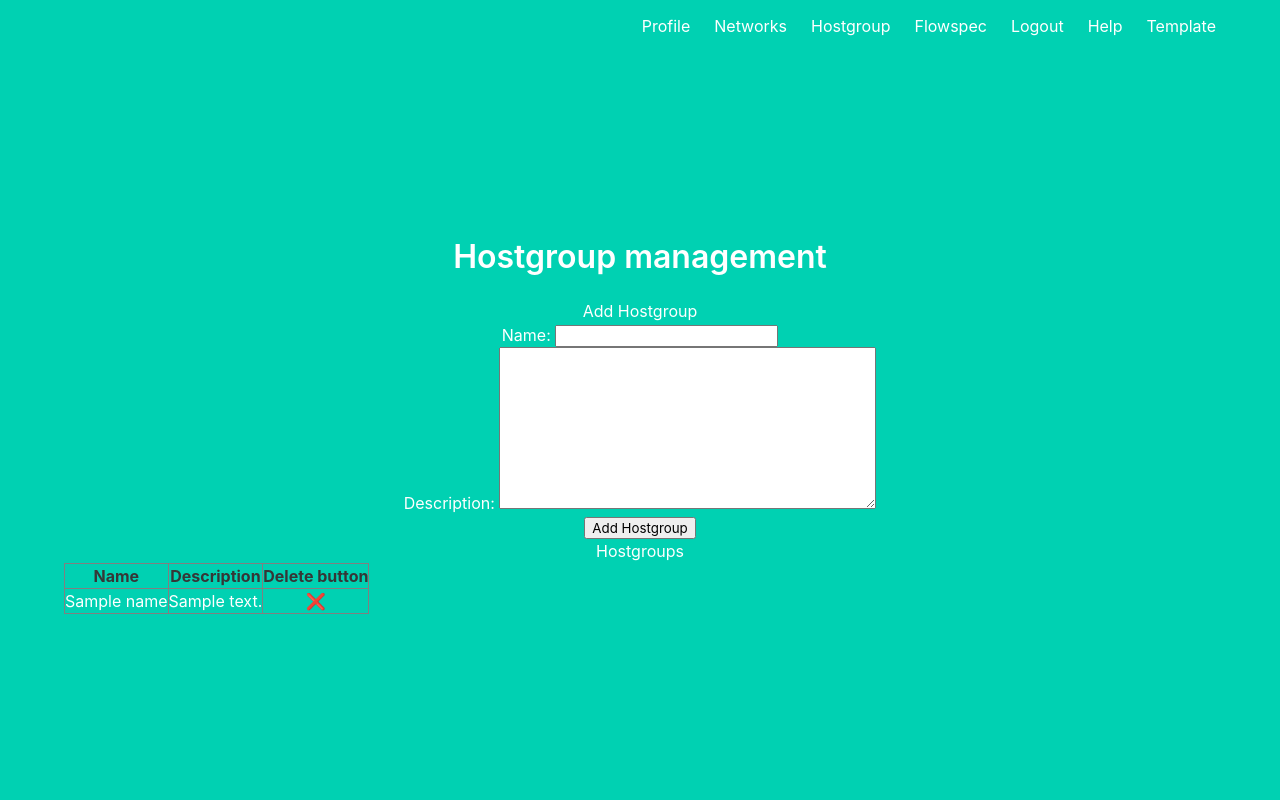
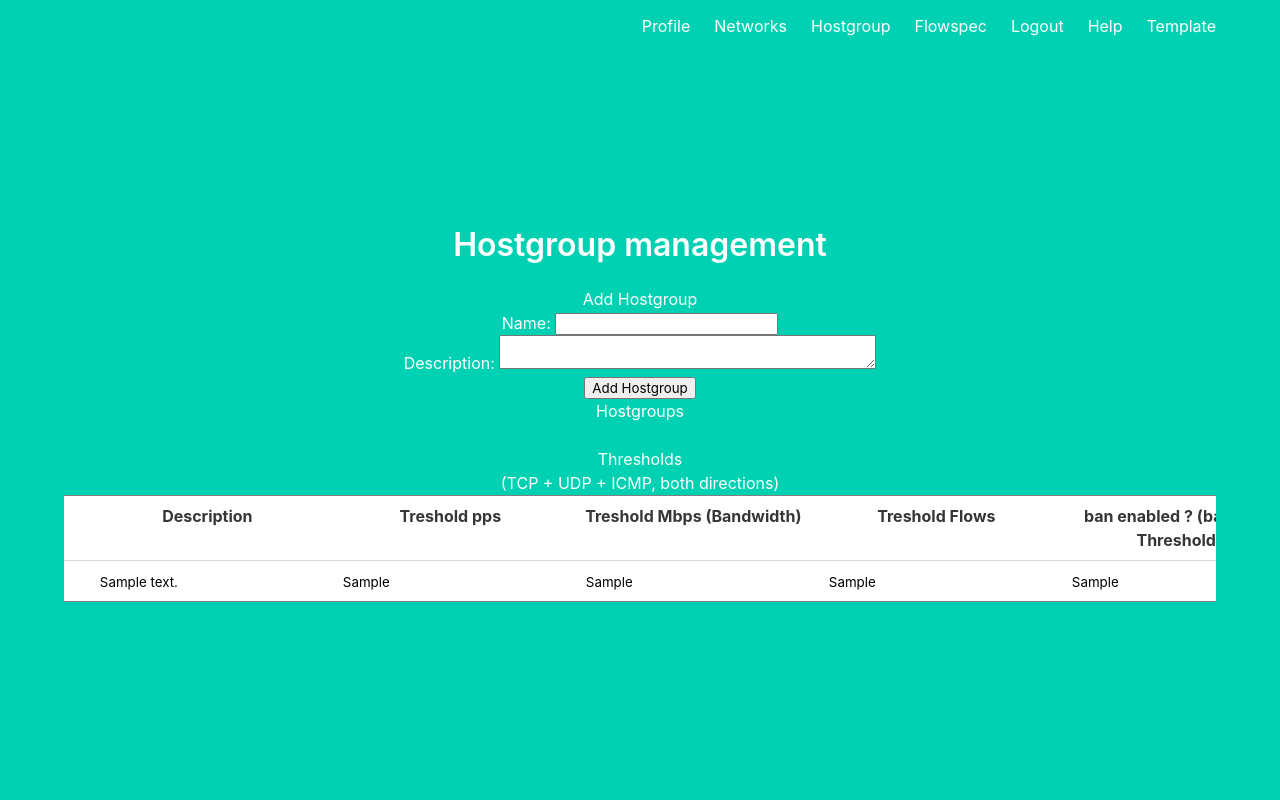
Before and after one commit to ShonenNoSeishin/FNMWatui, a Django app: page /hostgroup in a window 1280 px wide. Run offline with Django 5.2, Linux system fonts and the light colour scheme; a user stored in the database is signed in; tables that the repository leaves empty hold one stand-in row (values such as "Sample post"); a database or web service that is not in the repository returns one stand-in record (values such as "Sample title"); data that the repository does not hold is empty.

Commit message:
début du readme, finition de la fonctionnalité hostgroup avec ajout déletion et modification

```diff
--- a/fnm_watui_project/fnm_watui/forms.py
+++ b/fnm_watui_project/fnm_watui/forms.py
@@ -14,9 +14,20 @@ def validate_network(value):
     except ValueError as err:
         raise ValidationError(f"The Network {value} is not a valid network") from err
 
+class ModifyHostgroupForm(forms.Form):
+    name = forms.CharField()
+    description = forms.CharField()
+    threshold_pps = forms.CharField()
+    threshold_mbps = forms.CharField()
+    threshold_flows = forms.CharField()
+    enable_ban = forms.CharField()
+
 class HostgroupForm(forms.Form):
     name = forms.CharField(label='Name', max_length=100)
-    description = forms.CharField(label='Description', widget=forms.Textarea)
+    description = forms.CharField(
+        label='Description',
+        widget=forms.Textarea(attrs={'rows': 2, 'cols': 40}),
+    )
 
 class NetworkForm(forms.ModelForm):
     net = forms.CharField(
--- a/fnm_watui_project/fnm_watui/static/fnmwatui/css/base.css
+++ b/fnm_watui_project/fnm_watui/static/fnmwatui/css/base.css
@@ -1,3 +1,29 @@
 ul.messages li.error {
   color: red;
 }
+
+/* Styles pour définir une taille fixe de colonnes */
+.table-container {
+display: flex;
+justify-content: center;
+align-items: center;
+}
+
+/* Styles pour définir une taille fixe de colonnes */
+.table {
+    max-width: 800px; /* Ajustez la largeur maximale selon vos besoins */
+    width: 100%;
+    border-collapse: collapse;
+    justify-content: center;
+    align-items: center;
+}
+
+
+/* Définir une largeur fixe pour les colonnes avec Bulma */
+.table th:nth-child(1), .table td:nth-child(1) {
+    width: 20%; /* Ajustez la largeur de la première colonne */
+}
+
+.table th:nth-child(2), .table td:nth-child(2) {
+    width: 60%; /* Ajustez la largeur de la deuxième colonne */
+}
--- a/fnm_watui_project/fnm_watui/templates/hostgroup.html
+++ b/fnm_watui_project/fnm_watui/templates/hostgroup.html
@@ -23,24 +23,37 @@
           <button type="submit">Add Hostgroup</button>
       </form>
       <h2>Hostgroups</h2>
+      <br>
+      <p> Thresholds <br> (TCP + UDP + ICMP, both directions)</p>
       {% for hostgroup in hostgroups %}
-        <table border="1">
+      <div class="table-container">
+        <table border="1" class="table" id="editable-table">
           <tr>
-              <th>Name</th>
-              <th>Description</th>
-              <th>Delete button</th>
+              <th class="has-text-centered">Name</th>
+              <th class="has-text-centered">Description</th>
+              <th class="has-text-centered">Treshold pps</th>
+              <th class="has-text-centered">Treshold Mbps (Bandwidth) </th>
+              <th class="has-text-centered">Treshold Flows </th>
+              <th class="has-text-centered"> ban enabled ? (based on Threshold) </th>
+              <th class="has-text-centered">Delete button</th>
           </tr>
-          <tr>
-              <td> {{ hostgroup.name }} </td>
-              <td> {{ hostgroup.description }} </td>
-              <td>
-                <a href="{% url 'delete_hostgroup' hostgroup.name %}">❌</a>
-              </td>
-          </tr>
-
+          <form method="post" action="{% url 'modify_hostgroup' hostgroup.name %}">
+            {% csrf_token %}
+            <tr>
+                <td><input style="border: none; padding-bottom: 2px solid red;" type="text" name="name" value="{{ hostgroup.name }}" /></td>
+                <td><input style="border: none; padding-bottom: 2px solid red;" type="text" name="description" value="{{ hostgroup.description }}" /></td>
+                <td><input style="border: none; padding-bottom: 2px solid red;" type="text" name="threshold_pps" value="{{ hostgroup.threshold_pps }}" /></td>
+                <td><input style="border: none; padding-bottom: 2px solid red;" type="text" name="threshold_mbps" value="{{ hostgroup.threshold_mbps }}" /></td>
+                <td><input style="border: none; padding-bottom: 2px solid red;" type="text" name="threshold_flows" value="{{ hostgroup.threshold_flows }}" /></td>
+                <td><input style="border: none; padding-bottom: 2px solid red;" type="text" name="enable_ban" value="{{ hostgroup.enable_ban }}" /></td>
+                <td><button type="submit" class="btn-modify">MODIFY</button></td>
+                <td><a href="{% url 'delete_hostgroup' hostgroup.name %}">❌</a></td>
+            </tr>
+          </form>
 
         </table>
-
+        <br>
+    </div>
       {% endfor %}
   {% else %}
       <h1 class="title">You are not logged in</h1>
--- /dev/null
+++ b/fnm_watui_project/fnm_watui/templates/modify_hostgroup.html
@@ -0,0 +1,5 @@
+<form method="post">
+    {% csrf_token %}
+    {{ form.as_p }}
+    <button type="submit">MODIFY</button>
+</form>
--- a/fnm_watui_project/fnm_watui/urls.py
+++ b/fnm_watui_project/fnm_watui/urls.py
@@ -13,5 +13,6 @@ urlpatterns = [
     path("flowspec_redeploy/", views.flowspec_redeploy, name="flowspec_redeploy"),
     path("help/", views.help, name="help"),
     path("hostgroup", views.hostgroup, name="hostgroup"),
+    path("modify_hostgroup/<str:hostgroup>/", views.modify_hostgroup, name="modify_hostgroup"),
     path('delete_hostgroup/<str:name>/', views.delete_hostgroup, name='delete_hostgroup'),
 ]
--- a/fnm_watui_project/fnm_watui/views.py
+++ b/fnm_watui_project/fnm_watui/views.py
@@ -68,7 +68,7 @@ def add_hostgroup(req):
             error_message = f"Hostgroup creation error. Please try again. \n{response.text}"
             return error_message
 
-        # paramétrer la descirption
+        # paramétrer la description
         response2 = requests.put(
             f"{FNM_API_ENDPOINT}/hostgroup/{name}/description/{description}",
             auth=(FNM_API_USER, FNM_API_PASSWORD),
@@ -78,6 +78,50 @@ def add_hostgroup(req):
             error_message = f"Description setting error. Please try again. \n{response.text}"
             return error_message
     return False
+
+@login_required
+def modify_hostgroup(request, hostgroup):
+    if request.method == 'POST':
+        form = ModifyHostgroupForm(request.POST)
+        if form.is_valid():
+            # Obtenez les données du formulaire valides
+            name = form.cleaned_data['name']
+            description = form.cleaned_data['description']
+            threshold_pps = form.cleaned_data['threshold_pps']
+            threshold_mbps = form.cleaned_data['threshold_mbps']
+            threshold_flows = form.cleaned_data['threshold_flows']
+            enable_ban = form.cleaned_data['enable_ban']
+
+            if name == "global":
+                messages.error(request, "you can't modify the global hostgroup, it's a native group")
+                return redirect("hostgroup")
+
+            keys = ["name", "description", "threshold_pps", "threshold_mbps", "threshold_flows", "enable_ban"]
+            values = [name, description, threshold_pps, threshold_mbps, threshold_flows, enable_ban]
+            for i in range(0,5):
+                if i == "name":
+                    response = requests.put(
+                            f"{FNM_API_ENDPOINT}/hostgroup/{hostgroup}/{keys[i]}/{values[i]}",
+                            auth=(FNM_API_USER, FNM_API_PASSWORD),
+                        )
+                else:
+                    response = requests.put(
+                        f"{FNM_API_ENDPOINT}/hostgroup/{values[0]}/{keys[i]}/{values[i]}",
+                        auth=(FNM_API_USER, FNM_API_PASSWORD),
+                    )
+            return redirect("hostgroup")
+    else:
+        initial_data = {
+            'name': hostgroup.name,
+            'description': hostgroup.description,
+            'threshold_pps': hostgroup.threshold_pps,
+            'threshold_mbps': hostgroup.threshold_mbps,
+            'threshold_flows': hostgroup.threshold_flows,
+            'enable_ban': hostgroup.enable_ban,
+        }
+        form = ModifyHostgroupForm(initial=initial_data)
+
+        return render(request, 'modify_hostgroup.html', {'form': form, 'hostgroup': hostgroup})
 
 @login_required
 def delete_hostgroup(request, name):
```
Also changed, not shown: README.md.
